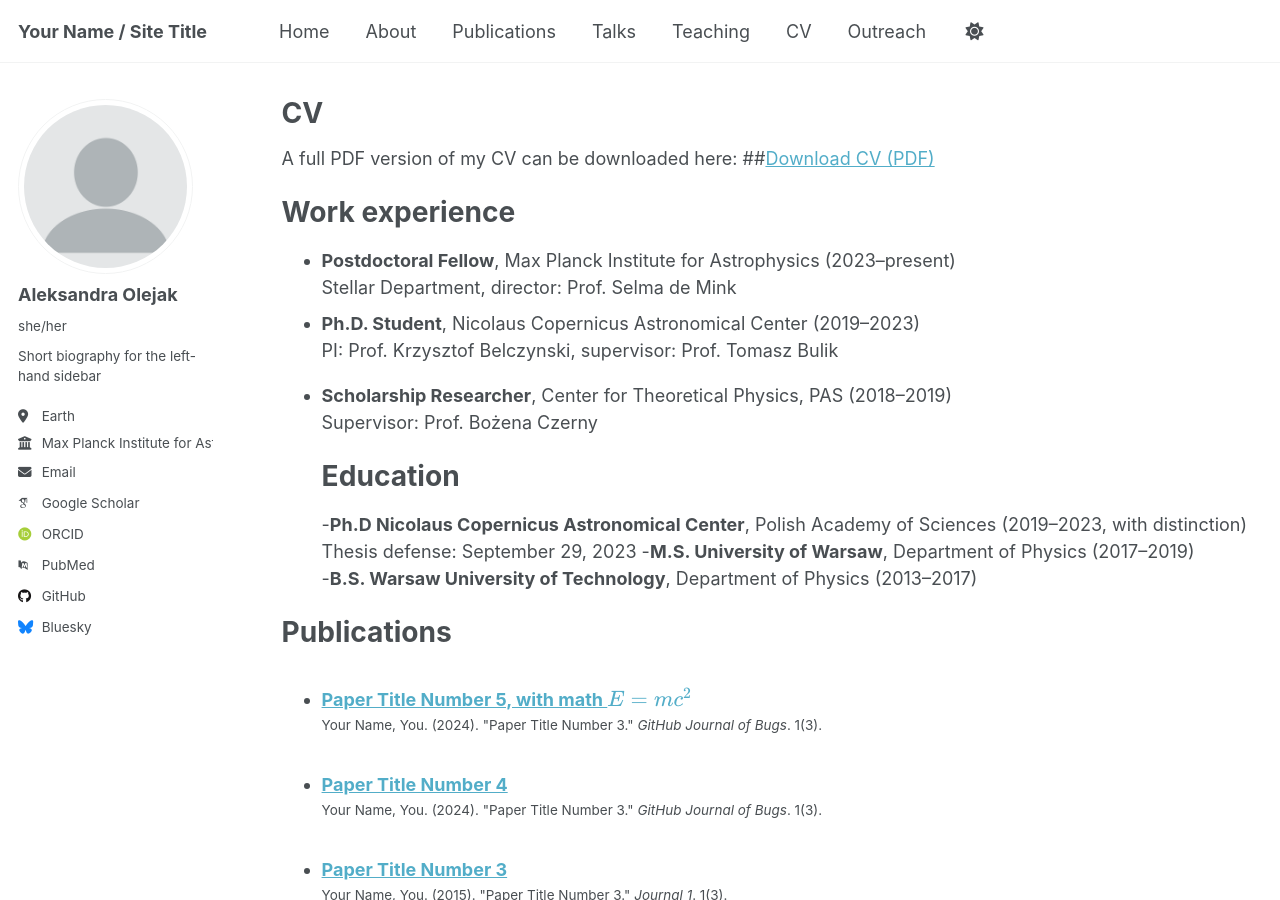
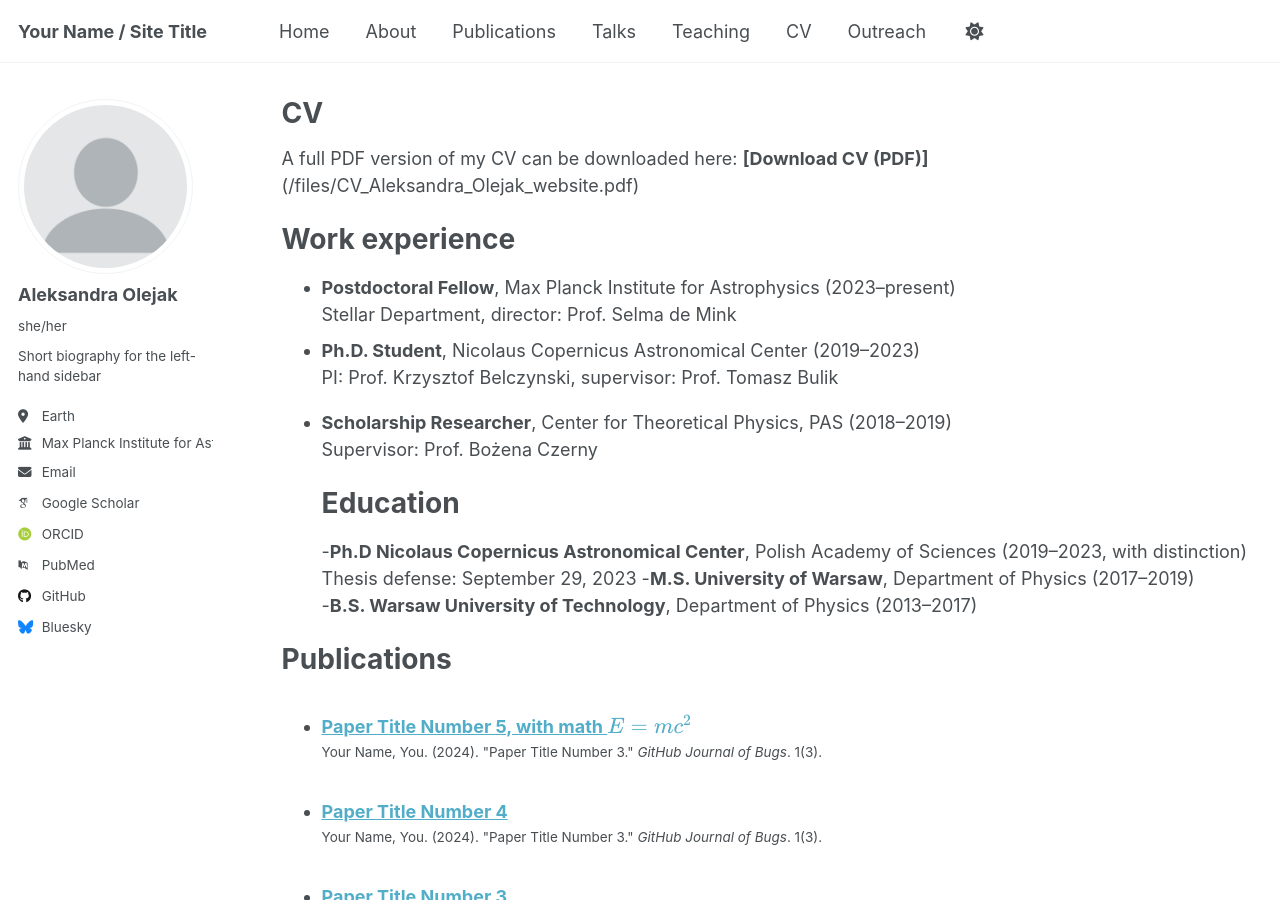
Before and after one commit to aleole/aleole.github.io, a Jekyll site: the page built from _pages/cv.md, in a window 1280 px wide and 900 px high. Built offline with Jekyll 4.4.1, drawn with Linux system fonts in a browser that asks for light colours; some web fonts are replaced; a script that is not in the unit is left out.

Commit message:
Update cv.md

```diff
--- a/_pages/cv.md
+++ b/_pages/cv.md
@@ -9,7 +9,7 @@ redirect_from:
 
 {% include base_path %}
 
-A full PDF version of my CV can be downloaded here:  ##[Download CV (PDF)](/files/CV_Aleksandra_Olejak_website.pdf)
+A full PDF version of my CV can be downloaded here:  **[Download CV (PDF)]**(/files/CV_Aleksandra_Olejak_website.pdf)
 
 Work experience
 ======
```
